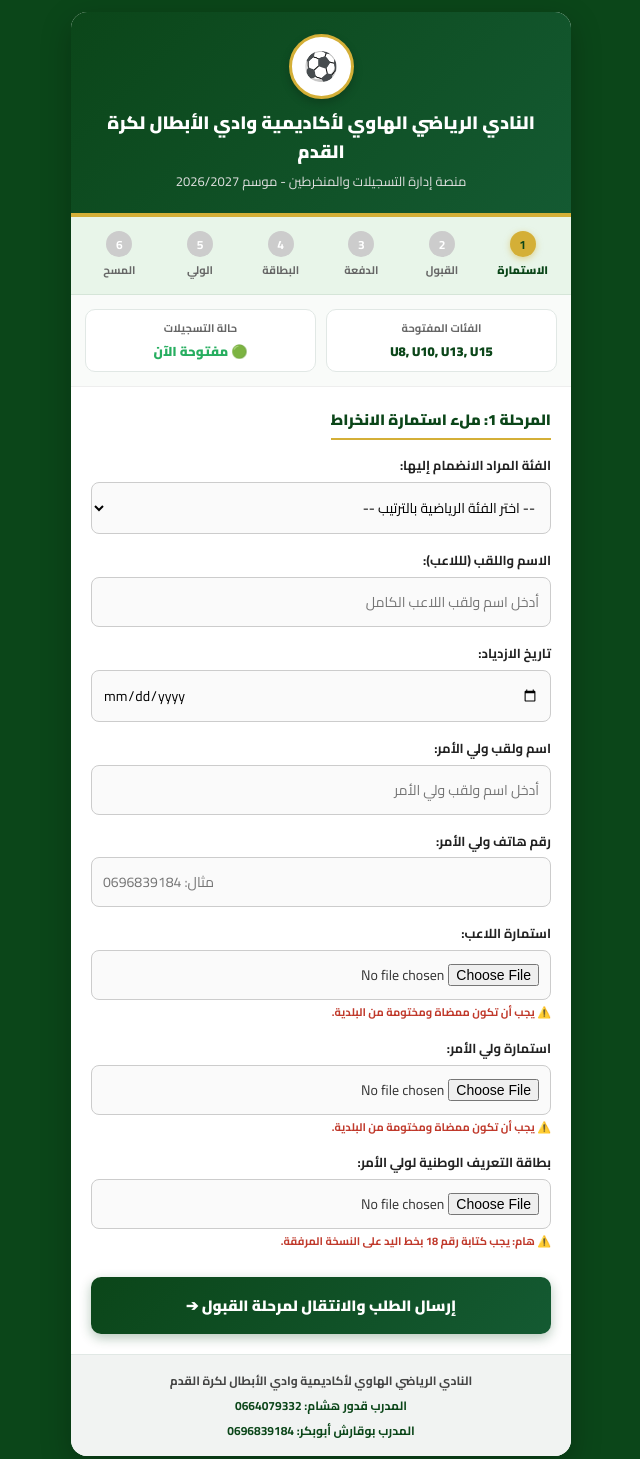
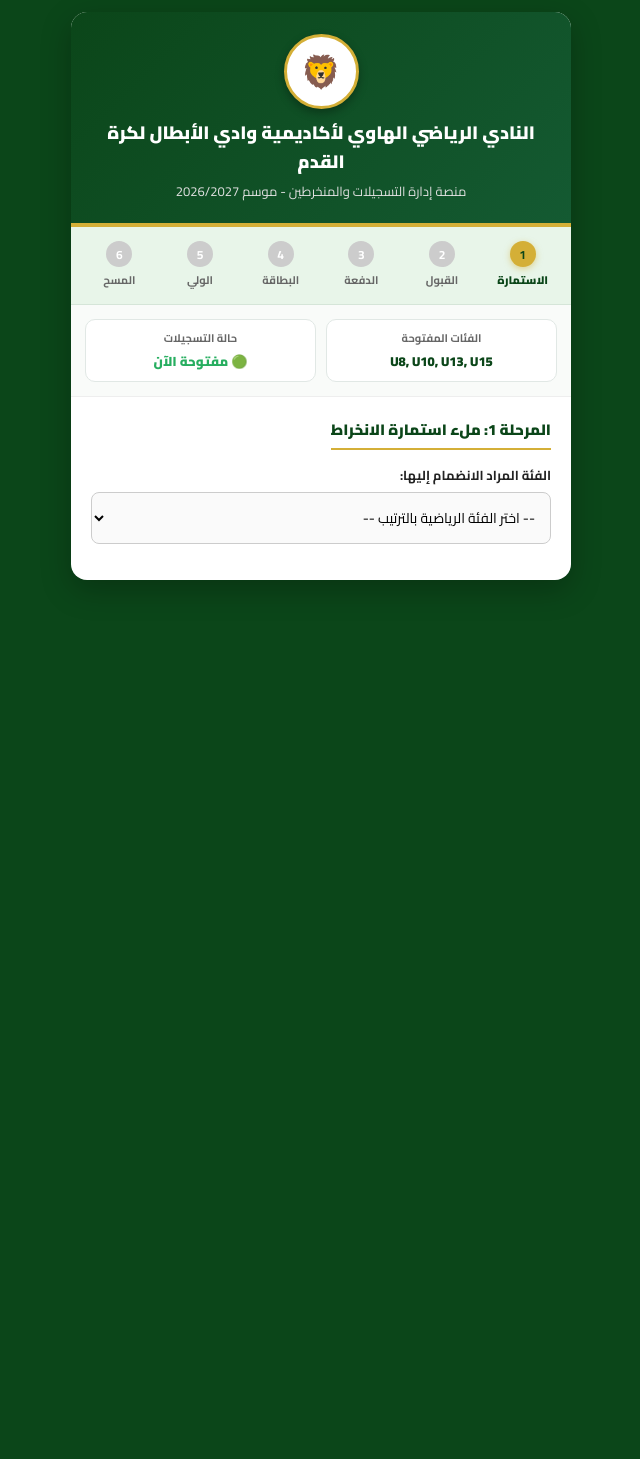
Before and after one commit to bouga4884-hue/-, a plain HTML site: page index.html in a window 1280 px wide. Shown: the whole page, without its empty margins (319-959 px from the left). After the commit the page ends 800 px from the top, so only its background shows below. Drawn offline with Linux system fonts and the light colour scheme.

Commit message:
Update index.html

```diff
--- a/index.html
+++ b/index.html
@@ -42,18 +42,17 @@
             border-bottom: 4px solid var(--accent-color);
         }
         .club-badge {
-            width: 65px;
-            height: 65px;
+            width: 75px;
+            height: 75px;
             background: #ffffff;
-            color: var(--primary-color);
             border-radius: 50%;
             display: flex;
             align-items: center;
             justify-content: center;
             margin: 0 auto 10px;
-            font-size: 28px;
             border: 3px solid var(--accent-color);
-            box-shadow: 0 4px 10px rgba(0,0,0,0.2);
+            box-shadow: 0 4px 10px rgba(0,0,0,0.3);
+            font-size: 32px;
         }
         .platform-header h2 {
             font-size: 18px;
@@ -222,7 +221,7 @@
 
 <div class="container">
     <div class="platform-header">
-        <div class="club-badge">⚽</div>
+        <div class="club-badge">🦁</div>
         <h2>النادي الرياضي الهاوي لأكاديمية وادي الأبطال لكرة القدم</h2>
         <p>منصة إدارة التسجيلات والمنخرطين - موسم 2026/2027</p>
     </div>
@@ -277,78 +276,4 @@
                     <option value="">-- اختر الفئة الرياضية بالترتيب --</option>
                     <option value="U8">فئة U8 (أقل من 8 سنوات)</option>
                     <option value="U10">فئة U10 (أقل من 10 سنوات)</option>
-                    <option value="U13">فئة U13 (أقل من 13 سنة)</option>
-                    <option value="U15">فئة U15 (أقل من 15 سنة)</option>
-                </select>
-            </div>
-
-            <div class="form-group">
-                <label for="player_name">الاسم واللقب (لللاعب):</label>
-                <input type="text" id="player_name" name="player_name" placeholder="أدخل اسم ولقب اللاعب الكامل" required>
-            </div>
-
-            <div class="form-group">
-                <label for="birth_date">تاريخ الازدياد:</label>
-                <input type="date" id="birth_date" name="birth_date" required>
-            </div>
-
-            <div class="form-group">
-                <label for="parent_name">اسم ولقب ولي الأمر:</label>
-                <input type="text" id="parent_name" name="parent_name" placeholder="أدخل اسم ولقب ولي الأمر" required>
-            </div>
-
-            <div class="form-group">
-                <label for="phone">رقم هاتف ولي الأمر:</label>
-                <input type="tel" id="phone" name="phone" placeholder="مثال: 0696839184" required>
-            </div>
-
-            <div class="form-group">
-                <label for="player_form">استمارة اللاعب:</label>
-                <input type="file" id="player_form" name="player_form" accept=".pdf,image/*" required>
-                <div class="note">⚠️ يجب أن تكون ممضاة ومختومة من البلدية.</div>
-            </div>
-
-            <div class="form-group">
-                <label for="parent_form">استمارة ولي الأمر:</label>
-                <input type="file" id="parent_form" name="parent_form" accept=".pdf,image/*" required>
-                <div class="note">⚠️ يجب أن تكون ممضاة ومختومة من البلدية.</div>
-            </div>
-
-            <div class="form-group">
-                <label for="id_card">بطاقة التعريف الوطنية لولي الأمر:</label>
-                <input type="file" id="id_card" name="id_card" accept=".pdf,image/*" required>
-                <div class="note">⚠️ هام: يجب كتابة رقم 18 بخط اليد على النسخة المرفقة.</div>
-            </div>
-
-            <button type="submit" class="submit-btn">إرسال الطلب والانتقال لمرحلة القبول ➔</button>
-        </form>
-
-        <div class="success-box" id="successBox">
-            <h3>✅ تم استلام استمارتك بنجاح!</h3>
-            <p id="confirmText"></p>
-            <p style="font-weight: bold; color: #0b4619;">طلبك الآن في (المرحلة 2: مراجعة وقبول الإدارة). سيتم التواصل معكم قريباً لتأكيد الانخراط وإصدار بطاقة اللاعب.</p>
-        </div>
-    </div>
-
-    <div class="footer-info">
-        <p><strong>النادي الرياضي الهاوي لأكاديمية وادي الأبطال لكرة القدم</strong></p>
-        <div class="coach-contact">المدرب قدور هشام: <strong>0664079332</strong></div>
-        <div class="coach-contact">المدرب بوقارش أبوبكر: <strong>0696839184</strong></div>
-    </div>
-</div>
-
-<script>
-    function handleRegistration(event) {
-        event.preventDefault();
-        const playerName = document.getElementById('player_name').value;
-        const category = document.getElementById('category').value;
-
-        document.getElementById('step2').classList.add('active');
-        document.getElementById('regForm').style.display = 'none';
-        document.getElementById('confirmText').innerText = `اللاعب: ${playerName} | الفئة: ${category}`;
-        document.getElementById('successBox').style.display = 'block';
-    }
-</script>
-
-</body>
-</html>
+                    <option value="U1
```
